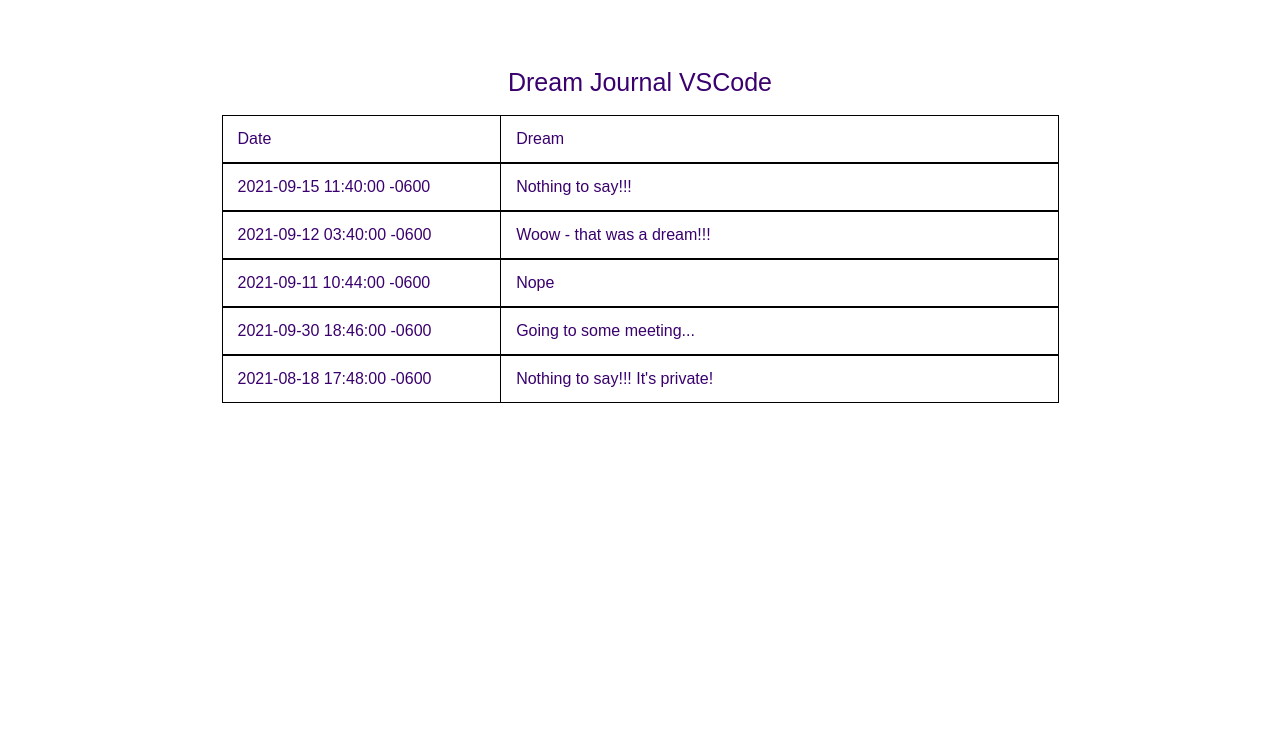
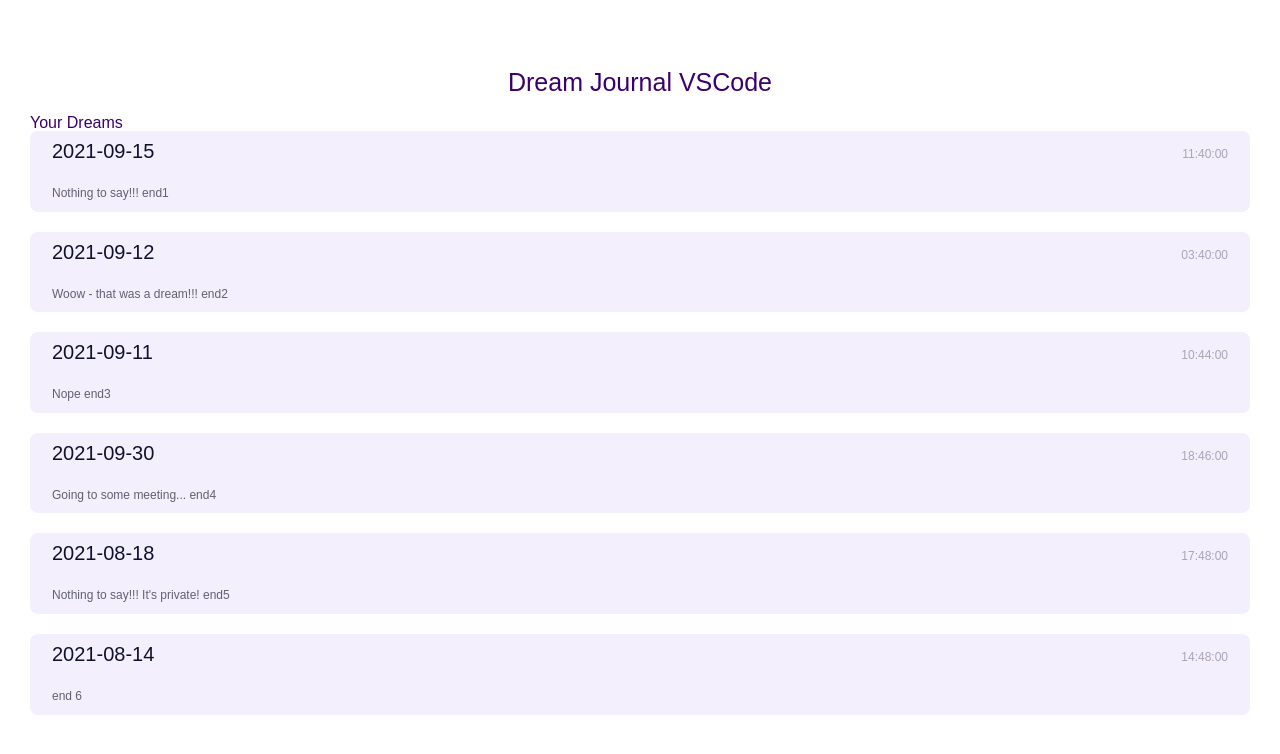
Before and after one commit to TarasCoder/parsing_data_from_html, a plain HTML site: page index.html in a window 1280 px wide. Drawn offline with nearby package versions, Linux system fonts and the light colour scheme.

Commit message:
added main logic

```diff
--- a/app.js
+++ b/app.js
@@ -1,11 +1,111 @@
-let count = $("table tbody tr td").length;
 let elements = $("table tbody tr td");
-for (let i = 0; i < count; i++) {
-    if (i % 2 == 0){
+let arrTime = [];
+let arrDate = [];
+let arrDream = [];
+
+for (let i = 0; i < elements.length; i++) {
+    if (i % 2 == 0) {
         let time = elements[i].innerText;
-        console.log("Time is: " + time)
-    } else if (i % 2 == 1) {
-        let message = elements[i].innerText;
-        console.log("Message is: " + message)
-    }
+        let date = elements[i].innerText;
+        console.log("Time is: " + time.substring(11, 19));
+        console.log("Date is: " + date.substring(0, 10));
+        arrTime.push(time.substring(11, 19))
+        arrDate.push(date.substring(0, 10))
+  } else if (i % 2 == 1) {
+    let dream = elements[i].innerText;
+    console.warn("Message is: " + dream);
+    arrDream.push(dream)
+  }
+
 }
+
+console.log(arrTime)
+console.log(arrDate)
+console.log(arrDream)
+
+// creating dom elements
+for (let e = 0; e < elements.length / 2; e++) {
+  const div_dreamBlock = document.createElement("div");
+  div_dreamBlock.classList.add("dream");
+
+  const div_dreamDateTime = document.createElement("div");
+  div_dreamDateTime.classList.add("dreamDateTime");
+
+  const h3_dreamDate = document.createElement("h3");
+  h3_dreamDate.classList.add("dream_date");
+  h3_dreamDate.innerText = arrDate[e];
+
+  const p_dreamTime = document.createElement("p");
+  p_dreamTime.classList.add("dream_time");
+  p_dreamTime.innerText = arrTime[e];
+
+  const p_dreamText = document.createElement("p");
+  p_dreamText.classList.add("dream_text");
+  p_dreamText.innerText = arrDream[e]
+
+  div_dreamDateTime.append(h3_dreamDate, p_dreamTime);
+  div_dreamBlock.append(div_dreamDateTime);
+  div_dreamBlock.append(p_dreamText);
+  document.querySelector(".dreamsBlock").append(div_dreamBlock);
+}
+// end of creating dom elements
+
+{
+    /* <div class="dream">
+          <div class="dreamDateTime">
+          <h3 class="dream_date">June 13, 2021</h3>
+          <p class="dream_time">7:35 am</p>
+          </div>
+          <p class="dream_text">about something end4</p>
+      </div> */
+  }
+
+
+// let arr = [];
+// let el = "";
+// for (let i = 0; i < elements.length; i++) {
+//   if (i % 2 == 0) {
+//     let time = elements[i].innerText;
+//     let date = elements[i].innerText;
+//     console.log("Time is: " + time.substring(11, 19));
+//     console.log("Date is: " + date.substring(0, 10));
+//     el = `
+//         <div class="dream">
+//             <div class="dreamDateTime">
+//                 <h3 class="dream_date">${date.substring(0, 10)}</h3>
+//                 <p class="dream_time">${time.substring(11, 19)}</p>
+//             </div>
+//             <p class="dream_text">SOME TEXT</p>
+//         </div>
+//     `;
+//     document.querySelector(".dreamsBlock").innerHTML = el;
+//   } else if (i % 2 == 1) {
+//     let dream = elements[i].innerText;
+//     console.warn("Message is: " + dream);
+//   }
+// }
+
+// console.log(elements)
+// let time = "";
+// let date = "";
+// let dream = "";
+
+// for (let i = 0; i < elements.length; i++) {
+//     if (i % 2 == 0) {
+//         time = elements[i].innerText;
+//         date = elements[i].innerText;
+//         console.log("Time is: " + time.substring(11, 19));
+//         console.log("Date is: " + date.substring(0, 10));
+//   } else if (i % 2 == 1) {
+//     dream = elements[i].innerText;
+//     console.warn("Message is: " + dream);
+//   }
+
+//   let obj = {
+//       time: time.substring(11, 19),
+//       date: date.substring(0, 10),
+//       dream: dream
+//     }
+//   arr.push(obj)
+// }
+// console.log(arr)
--- a/index.html
+++ b/index.html
@@ -36,40 +36,60 @@
        <table style="width:75%">
           <tr>
               <td style="width:25%">2021-09-15 11:40:00 -0600</td>
-              <td style="width:50%">Nothing to say!!!</td>
+              <td style="width:50%">Nothing to say!!! end1</td>
           </tr>
       </table>
 
        <table style="width:75%">
           <tr>
               <td style="width:25%">2021-09-12 03:40:00 -0600</td>
-              <td style="width:50%">Woow - that was a dream!!!</td>
+              <td style="width:50%">Woow - that was a dream!!! end2</td>
           </tr>
       </table>
 
        <table style="width:75%">
           <tr>
               <td style="width:25%">2021-09-11 10:44:00 -0600</td>
-              <td style="width:50%">Nope</td>
+              <td style="width:50%">Nope end3</td>
           </tr>
       </table>
 
        <table style="width:75%">
           <tr>
               <td style="width:25%">2021-09-30 18:46:00 -0600</td>
-              <td style="width:50%">Going to some meeting...</td>
+              <td style="width:50%">Going to some meeting... end4</td>
           </tr>
       </table>
 
        <table style="width:75%">
           <tr>
               <td style="width:25%">2021-08-18 17:48:00 -0600</td>
-              <td style="width:50%">Nothing to say!!! It's private!</td>
+              <td style="width:50%">Nothing to say!!! It's private! end5</td>
           </tr>
       </table>
+      <table style="width:75%">
+        <tr>
+            <td style="width:25%">2021-08-14 14:48:00 -0600</td>
+            <td style="width:50%">end 6</td>
+        </tr>
+    </table>
       </center>
     </div>
 
+    <div class="mainForm">
+      <h2>Your Dreams</h2>
+      <div class="dreamsBlock">
+
+          <!-- <div class="dream">
+              <div class="dreamDateTime">
+                  <h3 class="dream_date">June 13, 2021</h3>
+                  <p class="dream_time">7:35 am</p>
+              </div>
+              <p class="dream_text">about something end4</p>
+          </div> -->
+
+      </div>
+  </div>
 
     <script src="app.js"></script>
   </body>
--- a/style.css
+++ b/style.css
@@ -18,3 +18,41 @@ h1{
     font-weight: 500;
     margin-bottom: 20px;
 }
+table {
+  display: none;
+}
+.mainForm{
+  margin: 0 30px;
+}
+.mainForm h3{
+  font-size: 20px;
+  font-weight: 500;
+  margin-bottom: 25px;
+}
+.dream{
+  background-color: #F3EFFD;
+  color: #10122D;
+  width: 100%;
+  border-radius: 8px;
+  padding: 10px 22px;
+  margin-bottom: 20px;
+}
+.dreamDateTime{
+  display: flex;
+  justify-content: space-between;
+  align-items: baseline;
+}
+.dream_date{
+  color: #10122D;
+  font-size: 18px;
+  font-weight: 600;
+}
+.dream_time{
+  color: #A6A5BC;
+  font-size: 12px;
+}
+.dream_text{
+  color: #616072;
+  font-size: 12px;
+  line-height: 1.3;
+}
```
